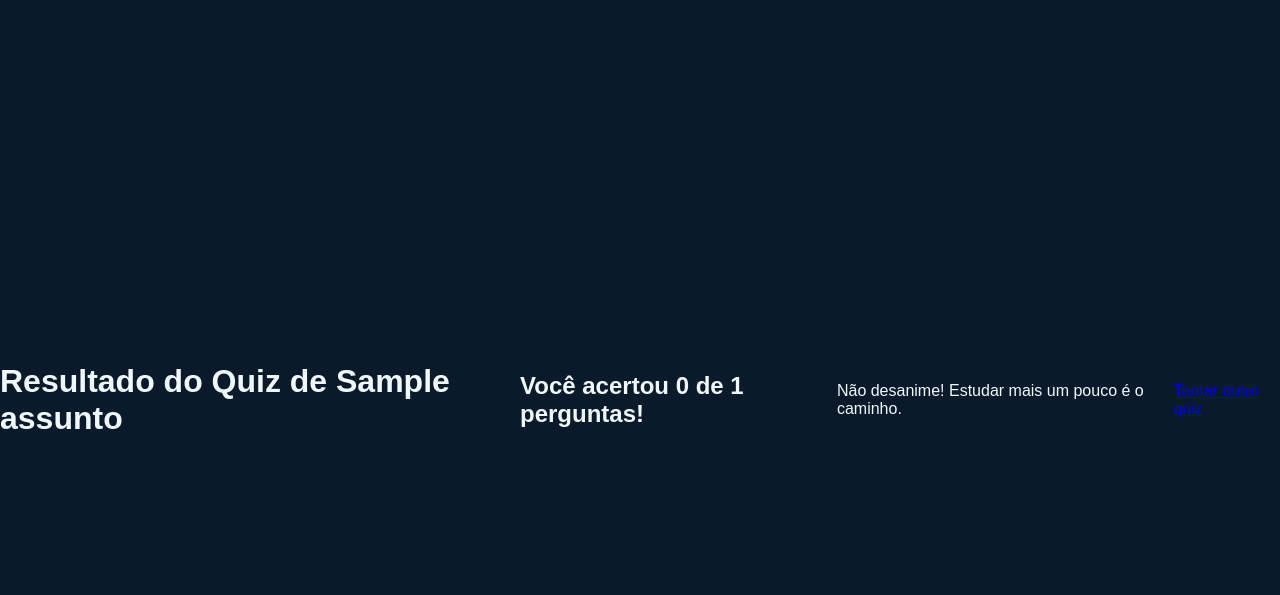
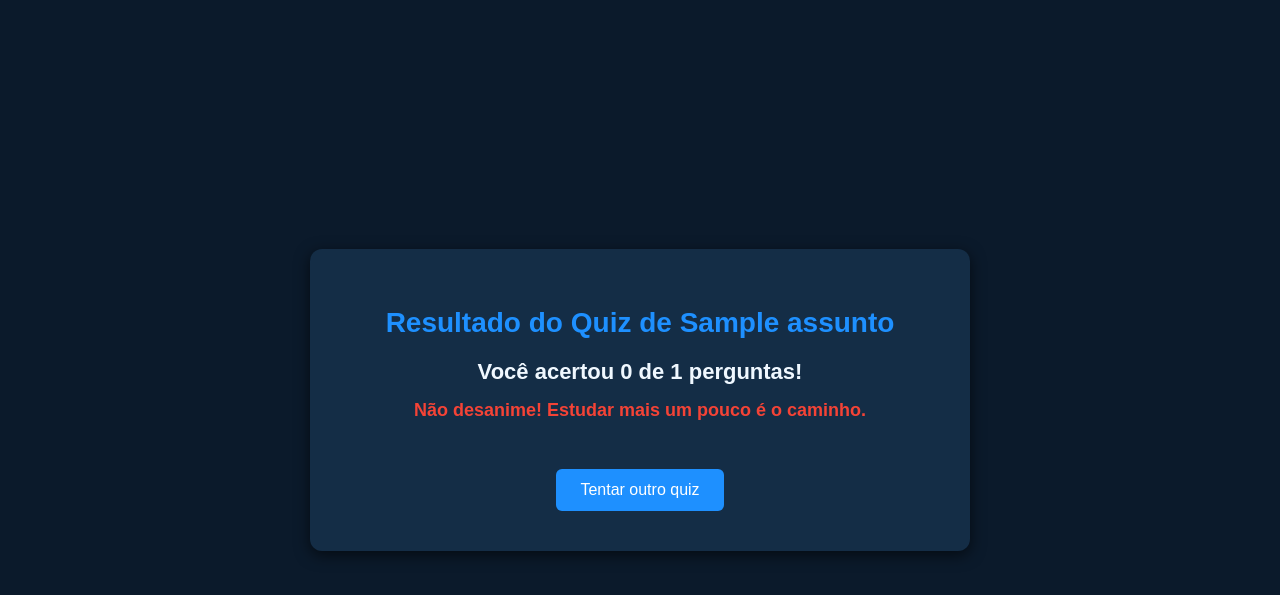
Before and after one commit to gabrielpferreira15/Code_Quiz, a Django app: page /quiz/jogar/1/ in a window 1280 px wide. Shown: the top 595 px of the page. Run offline with Django 5.2, Linux system fonts and the light colour scheme; tables that the repository leaves empty hold one stand-in row (values such as "Sample post").

Commit message:
criação do codigo resultado_quiz.css e ajustes no codigo iniciar_quiz.css.

```diff
--- a/setup/static/setup/iniciar_quiz.css
+++ b/setup/static/setup/iniciar_quiz.css
@@ -42,12 +42,12 @@ legend h3 {
     margin: 8px 0;
     display: flex;
     align-items: center;
-    gap: 10px;
+    gap: 20px;
 }
 
 .alternativa input[type="radio"] {
     accent-color: #1e90ff;
-    transform: scale(1.2);
+    transform: scale(2.0);
     cursor: pointer;
 }
 
--- a/setup/static/setup/resultado_quiz.css
+++ b/setup/static/setup/resultado_quiz.css
@@ -1,5 +1,5 @@
-body{
-      font-family: Arial, sans-serif;
+body {
+    font-family: Arial, sans-serif;
     background-color: #0b1a2b;
     color: #f0f8ff;
     display: flex;
@@ -8,3 +8,67 @@ body{
     min-height: 100vh;
     margin: 0;
 }
+
+.resultado-container {
+    background: #142d46;
+    padding: 40px 30px;
+    border-radius: 12px;
+    box-shadow: 0 4px 15px rgba(0,0,0,0.6);
+    max-width: 600px;
+    width: 90%;
+    text-align: center;
+}
+
+.resultado-container h1 {
+    color: #1e90ff;
+    font-size: 28px;
+    margin-bottom: 20px;
+}
+
+.resultado-container h2 {
+    color: #f0f8ff;
+    font-size: 22px;
+    margin-bottom: 15px;
+}
+
+.resultado-container p {
+    font-size: 18px;
+    margin: 10px 0;
+}
+
+.resultado-container a {
+    display: inline-block;
+    background: #1e90ff;
+    color: #fff;
+    text-decoration: none;
+    padding: 12px 24px;
+    border-radius: 6px;
+    font-size: 16px;
+    margin-top: 20px;
+    transition: background 0.3s;
+}
+
+.resultado-container a:hover {
+    background: #1565c0;
+}
+
+.feedback-perfeito {
+    color: #4caf50;
+    font-weight: bold;
+    font-size: 20px;
+    margin-top: 15px;
+}
+
+.feedback-bom {
+    color: #ffeb3b;
+    font-weight: bold;
+    font-size: 20px;
+    margin-top: 15px;
+}
+
+.feedback-pouco {
+    color: #f44336;
+    font-weight: bold;
+    font-size: 20px;
+    margin-top: 15px;
+}
--- a/setup/templates/setup/resultado_quiz.html
+++ b/setup/templates/setup/resultado_quiz.html
@@ -6,6 +6,7 @@
     <link rel="stylesheet" href="{% static 'setup/resultado_quiz.css' %}">
 </head>
 <body>
+    <div class="resultado-container">
         <h1>Resultado do Quiz de {{ assunto.nome }}</h1>
 
         <h2>
@@ -13,13 +14,15 @@
         </h2>
 
         {% if score == total_perguntas %}
-    <p>Parabéns, você gabaritou!</p>
-{% elif acertou_mais_da_metade %} <p>Muito bem! Continue praticando.</p>
+            <p class="feedback-perfeito">Parabéns, você gabaritou!</p>
+        {% elif acertou_mais_da_metade %}
+            <p class="feedback-bom">Muito bem! Continue praticando.</p>
         {% else %}
-    <p>Não desanime! Estudar mais um pouco é o caminho.</p>
+            <p class="feedback-pouco">Não desanime! Estudar mais um pouco é o caminho.</p>
         {% endif %}
 
         <br>
         <a href="{% url 'configurar_quiz' %}">Tentar outro quiz</a>
+    </div>
 </body>
 </html>
```
Lines whose indentation alone changed are shown as unchanged.
